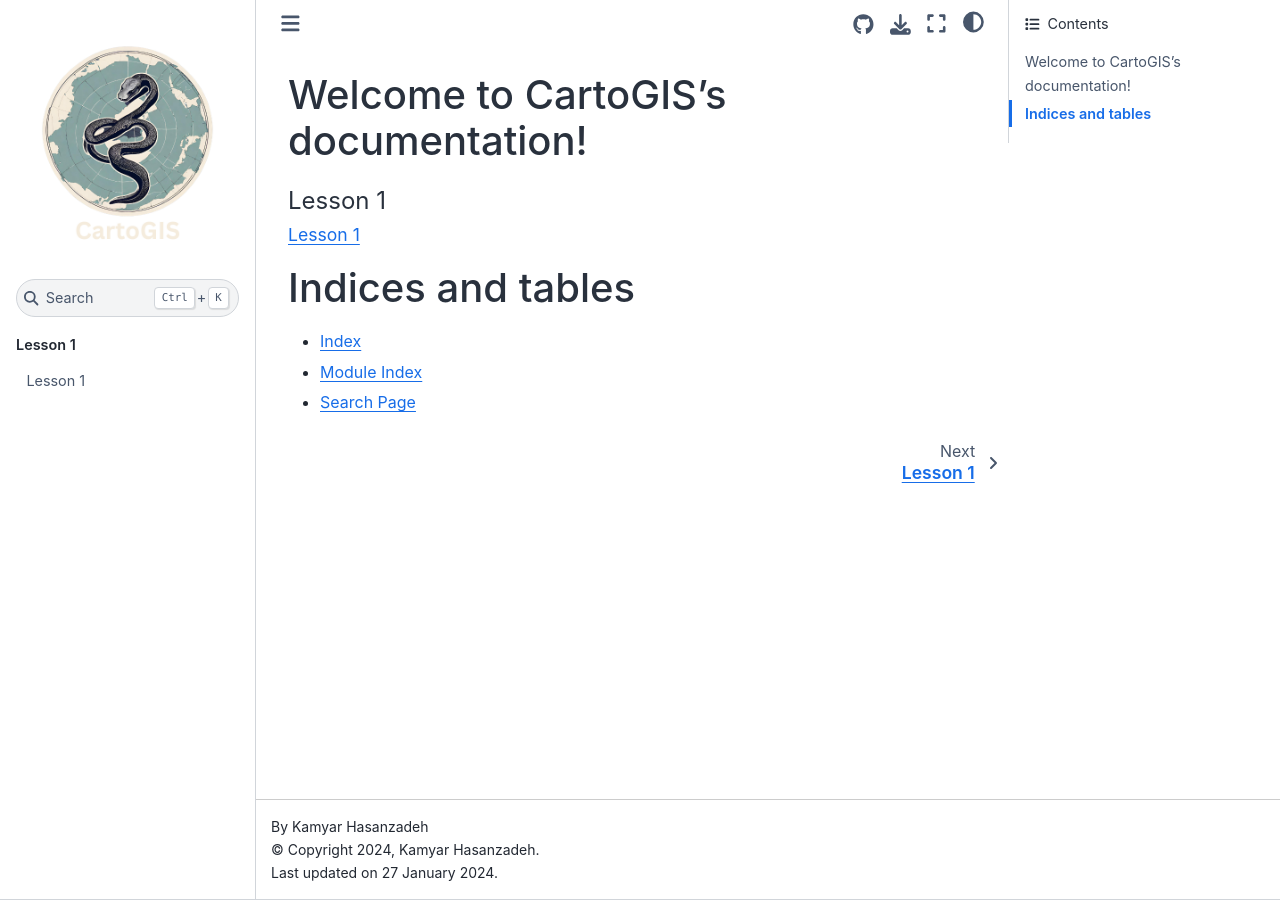
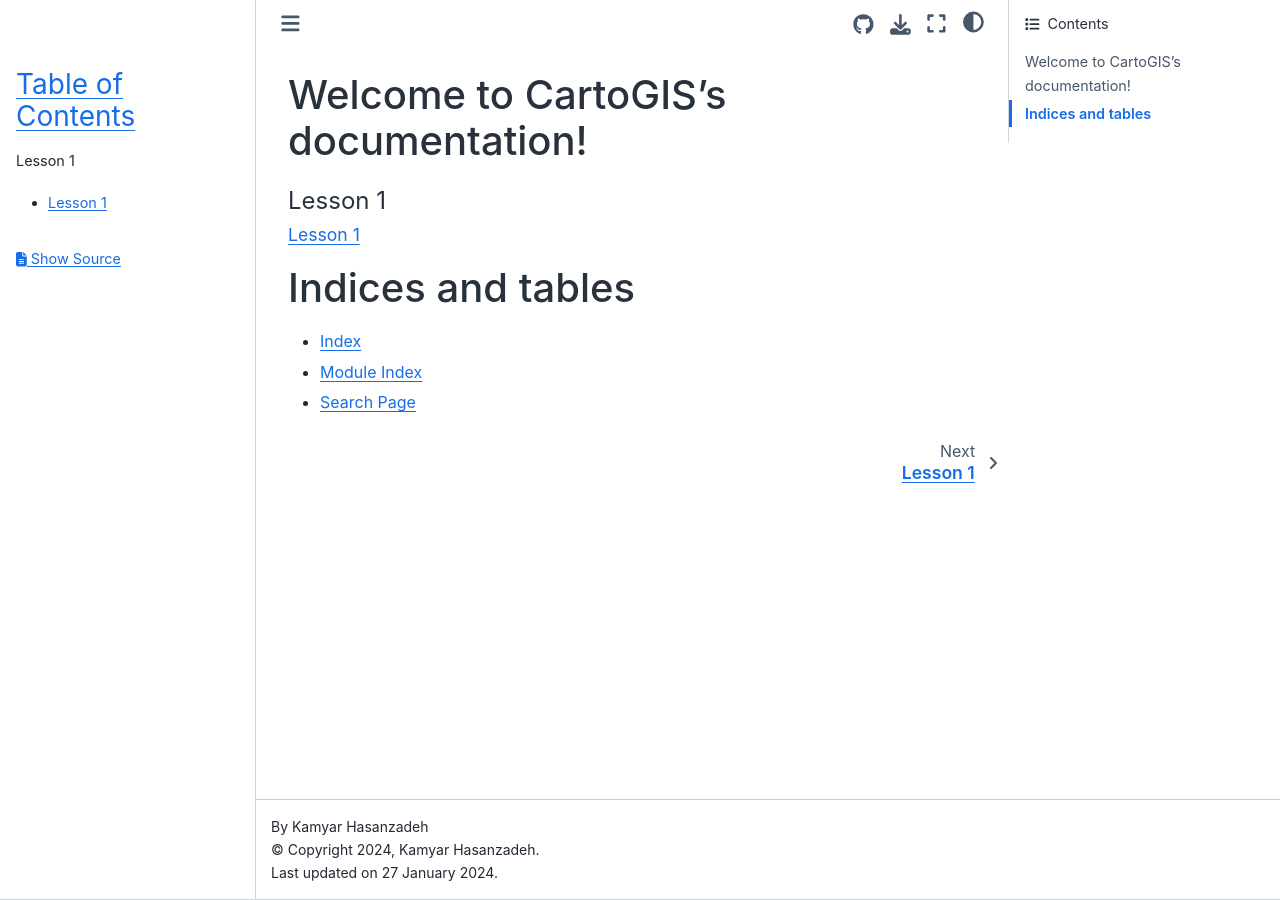
Before and after one commit to Carto-gis/site, a Sphinx documentation site: the page built from docs/index.rst, in a window 1280 px wide. Built offline with Sphinx 7.4.7 and the Sphinx Book theme 1.1.4, drawn with Linux system fonts in a browser that asks for light colours.

Commit message:
Update conf.py

```diff
--- a/docs/conf.py
+++ b/docs/conf.py
@@ -30,7 +30,9 @@ html_short_title = "CartoGIS"
 html_title = ""
 
 html_theme = "sphinx_book_theme"
-
+html_sidebars = {
+   '**': ['globaltoc.html', 'sourcelink.html'],
+   }
 
 html_theme_options = {
     "collapse_navigation": False,
@@ -45,7 +47,8 @@ html_theme_options = {
     "repository_url": "https://github.com/Carto-gis/site",
     "use_edit_page_button": True,
     "use_repository_button": True,
-
+    'logo_only': True,
+    'display_version': False,
 
 
 }
```
